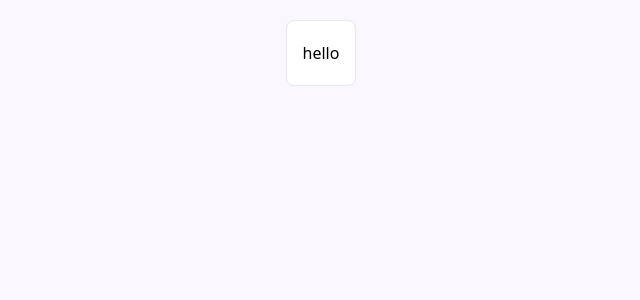
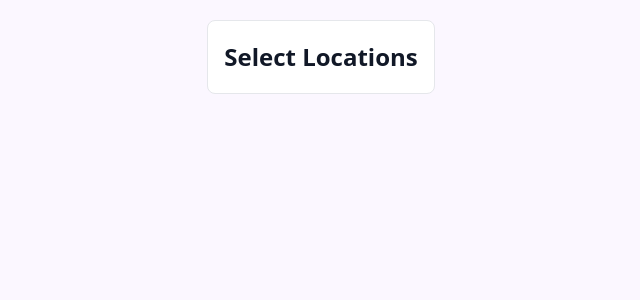
Before and after one commit to holubond/kanpla-challenge, a Next.js app: page / in a window 1280 px wide. Shown: the top 300 px of the page, without its empty margins (319-959 px from the left). Built offline with nearby package versions, Linux system fonts and the light colour scheme.

Commit message:
feat: style heading

```diff
--- a/src/app/page.tsx
+++ b/src/app/page.tsx
@@ -1,10 +1,11 @@
 import { Card } from "@/components/Card";
+import { Heading } from "@/components/Heading";
 
 export default function Home() {
   return (
     <div className="flex justify-center">
       <Card className="mt-5">
-        <h1>hello</h1>
+        <Heading>Select Locations</Heading>
       </Card>
     </div>
   )
--- /dev/null
+++ b/src/components/Heading.tsx
@@ -0,0 +1,12 @@
+import { ParentProps } from "@/utils/types";
+import { twMerge } from "tailwind-merge";
+
+type Props = ParentProps<{
+    className?: string,
+}>
+
+export function Heading({ children, className }: Props) {
+    return (
+        <h1 className={twMerge("text-2xl font-bold text-gray-900", className)}>{children}</h1>
+    )
+}
```
